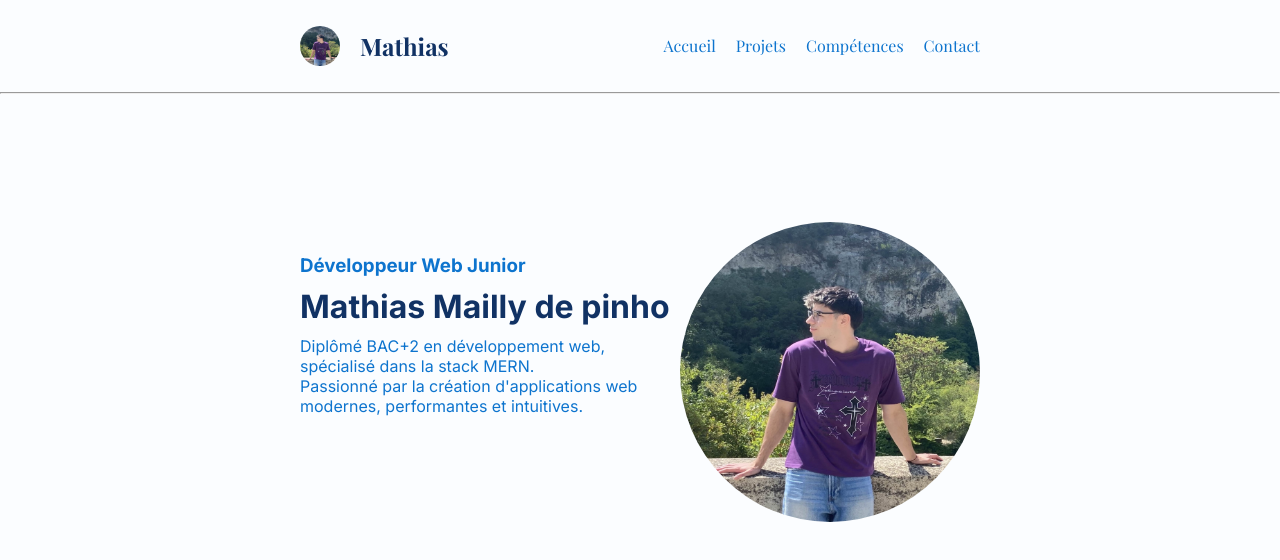
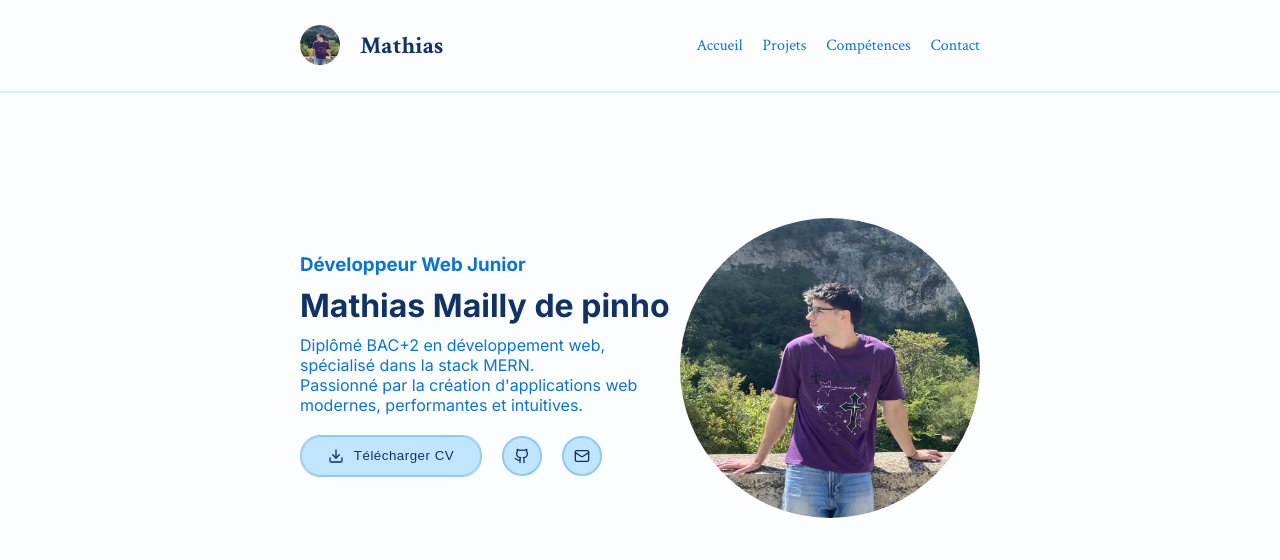
Before and after one commit to Mathias-2005/MY-PORTFOLIO, a React (Vite) app: page / in a window 1280 px wide. Shown: the top 560 px of the page. Built offline with nearby package versions, Linux system fonts and the light colour scheme.

Commit message:
add Hero

```diff
--- a/index.html
+++ b/index.html
@@ -10,7 +10,9 @@
   <!--FONT-->
   <link rel="preconnect" href="https://fonts.googleapis.com">
   <link rel="preconnect" href="https://fonts.gstatic.com" crossorigin>
-  <link href="https://fonts.googleapis.com/css2?family=Playfair+Display:wght@400;700&display=swap" rel="stylesheet">
+  <link
+    href="https://fonts.googleapis.com/css2?family=Crimson+Text:ital,wght@0,400;0,600;0,700;1,400;1,600;1,700&display=swap"
+    rel="stylesheet">
   <link rel="preconnect" href="https://fonts.googleapis.com">
   <link rel="preconnect" href="https://fonts.gstatic.com" crossorigin>
   <link href="https://fonts.googleapis.com/css2?family=Inter:wght@400;500;600;700&display=swap" rel="stylesheet">
--- a/src/components/About.jsx
+++ b/src/components/About.jsx
@@ -8,7 +8,43 @@ function About() {
                 <div className='about__info'>
                     <h3 className='about__h3'>Développeur Web Junior</h3>
                     <h1 className='about__title'>Mathias Mailly de pinho</h1>
-                    <p className='about__p'>Diplômé BAC+2 en développement web, spécialisé dans la stack MERN. <br /> Passionné par la création d'applications web modernes, performantes et intuitives.</p>
+                    <p className='about__p'>Diplômé BAC+2 en développement web, spécialisé dans la stack MERN.
+                        <br /> Passionné par la création d'applications web modernes, performantes et intuitives.</p>
+                    <div className='about__btn'>
+                        <a
+                            href="/cv.pdf"
+                            download="cv.pdf"
+                            className='about__btn-cv'
+                        >
+                            <button className='about__btn-cv'>
+                                <svg xmlns="http://www.w3.org/2000/svg" width="16" height="16" viewBox="0 0 24 24" fill="none" stroke="currentColor" strokeWidth="2" stroke-linecap="round" stroke-linejoin="round" className="lucide lucide-download w-5 h-5">
+                                    <path d="M21 15v4a2 2 0 0 1-2 2H5a2 2 0 0 1-2-2v-4"></path>
+                                    <polyline points="7 10 12 15 17 10"></polyline>
+                                    <line x1="12" x2="12" y1="15" y2="3"></line>
+                                </svg>
+                                <p>Télécharger CV</p>
+                            </button>
+                        </a>
+                        <a
+                            href="https://github.com/Mathias-2005"
+                            target="_blank"
+                            rel="noopener noreferrer"
+                        >
+                            <button className='about__btn-github'>
+                                <svg xmlns="http://www.w3.org/2000/svg" width="16" height="16" viewBox="0 0 24 24" fill="none" stroke="currentColor" strokeWidth="2" strokeLinecap="round" strokeLinejoin="round" className="lucide lucide-github w-5 h-5">
+                                    <path d="M15 22v-4a4.8 4.8 0 0 0-1-3.5c3 0 6-2 6-5.5.08-1.25-.27-2.48-1-3.5.28-1.15.28-2.35 0-3.5 0 0-1 0-3 1.5-2.64-.5-5.36-.5-8 0C6 2 5 2 5 2c-.3 1.15-.3 2.35 0 3.5A5.403 5.403 0 0 0 4 9c0 3.5 3 5.5 6 5.5-.39.49-.68 1.05-.85 1.65-.17.6-.22 1.23-.15 1.85v4"></path>
+                                    <path d="M9 18c-4.51 2-5-2-7-2"></path>
+                                </svg>
+                            </button>
+                        </a>
+                        <a href="mailto:mathiasmaillydepinho@gmail.com">
+                            <button className='about__btn-email'>
+                                <svg xmlns="http://www.w3.org/2000/svg" width="16" height="16" viewBox="0 0 24 24" fill="none" stroke="currentColor" strokeWidth="2" stroke-linecap="round" stroke-linejoin="round" className="lucide lucide-mail w-5 h-5"><rect width="20" height="16" x="2" y="4" rx="2"></rect>
+                                    <path d="m22 7-8.97 5.7a1.94 1.94 0 0 1-2.06 0L2 7"></path>
+                                </svg>
+                            </button>
+                        </a>
+                    </div>
                 </div>
                 <div className='about__img'>
                     <img src="../src/assets/images/Mathias.png" alt="Photo de moi :)" />
--- a/src/components/About.scss
+++ b/src/components/About.scss
@@ -3,7 +3,7 @@
 .about {
     @include margin-desktop;
     display: flex;
-    align-items: end;
+    align-items: center;
     justify-content: space-between;
 
     &__info {
@@ -25,7 +25,7 @@
 
     &__p {
         color: $text-color-white;
-        margin: 10px 0px;
+        margin: 10px 10px 0px 0px;
     }
 
     img {
@@ -33,4 +33,115 @@
         height: 300px;
         border-radius: 50%;
     }
+
+    &__btn {
+        margin: 20px 0px;
+        display: flex;
+        align-items: center;
+        gap: 20px;
+    }
+
+    &__btn-cv {
+        display: flex;
+        align-items: center;
+        justify-content: center;
+        gap: 10px;
+        width: 180px;
+        height: 40px;
+        position: relative;
+        overflow: hidden;
+        z-index: 1;
+        letter-spacing: 0.5px;
+        background-color: $btn-background-color-white;
+        border: 1px solid $btn-border-color-white;
+        color: $title-color-white;
+        border-radius: 20px;
+        cursor: pointer;
+        text-decoration: none;
+    }
+
+    &__btn-cv::before {
+        content: '';
+        position: absolute;
+        top: 0;
+        left: -100%;
+        width: 100%;
+        height: 100%;
+        background-color: $btn-border-color-white;
+        transition: left 0.5s ease;
+        z-index: -1;
+    }
+
+    &__btn-cv:hover::before {
+        left: 0;
+    }
+
+
+
+    &__btn-github {
+        display: flex;
+        align-items: center;
+        justify-content: center;
+        width: 40px;
+        height: 40px;
+        position: relative;
+        overflow: hidden;
+        z-index: 1;
+        letter-spacing: 0.5px;
+        background: $btn-background-color-white;
+        border: 2px solid $btn-border-color-white;
+        color: $title-color-white;
+        border-radius: 50%;
+        cursor: pointer;
+    }
+
+    &__btn-github::before {
+        content: '';
+        position: absolute;
+        top: 0;
+        left: -100%;
+        width: 100%;
+        height: 100%;
+        background-color: $btn-border-color-white;
+        transition: left 0.5s ease;
+        z-index: -1;
+    }
+
+    &__btn-github:hover::before {
+        left: 0;
+    }
+
+
+    &__btn-email {
+        display: flex;
+        align-items: center;
+        justify-content: center;
+        width: 40px;
+        height: 40px;
+        position: relative;
+        overflow: hidden;
+        letter-spacing: 0.5px;
+        z-index: 1;
+        background: $btn-background-color-white;
+        border: 2px solid $btn-border-color-white;
+        color: $title-color-white;
+        border-radius: 50%;
+        cursor: pointer;
+    }
+
+    &__btn-email::before {
+        content: '';
+        position: absolute;
+        top: 0;
+        left: -100%;
+        width: 100%;
+        height: 100%;
+        background-color: $btn-border-color-white;
+        transition: left 0.5s ease;
+        z-index: -1;
+    }
+
+    &__btn-email:hover::before {
+        left: 0;
+    }
 }
--- a/src/components/Header.jsx
+++ b/src/components/Header.jsx
@@ -17,7 +17,7 @@ function Header() {
                     <NavLink className='container__link'>Contact</NavLink>
                 </div>
             </div>
-            <hr />
+            <div className="container__line"></div>
         </>
     )
 }
--- a/src/components/Header.scss
+++ b/src/components/Header.scss
@@ -30,4 +30,8 @@
         text-decoration: none;
         font-family: $font-family-tilte;
     }
+
+    &__line {
+        border: 1px solid #D5EFFF;
+    }
 }
--- a/src/components/Modules.scss
+++ b/src/components/Modules.scss
@@ -2,8 +2,10 @@
 $background-color-white: #FBFDFF;
 $text-color-white: #0D74CE;
 $title-color-white: #113264;
+$btn-background-color-white: #C2E5FF;
+$btn-border-color-white: #8EC8F6;
 // FONT FAMILY
-$font-family-tilte: 'Playfair Display', serif;
+$font-family-tilte: 'Crimson Text', serif;
 $font-family-: 'Inter', sans-serif;
 // MARGE
 @mixin margin-desktop {
```
Also changed, not shown: 1 other file (tests, documents, lock files or other folders).
